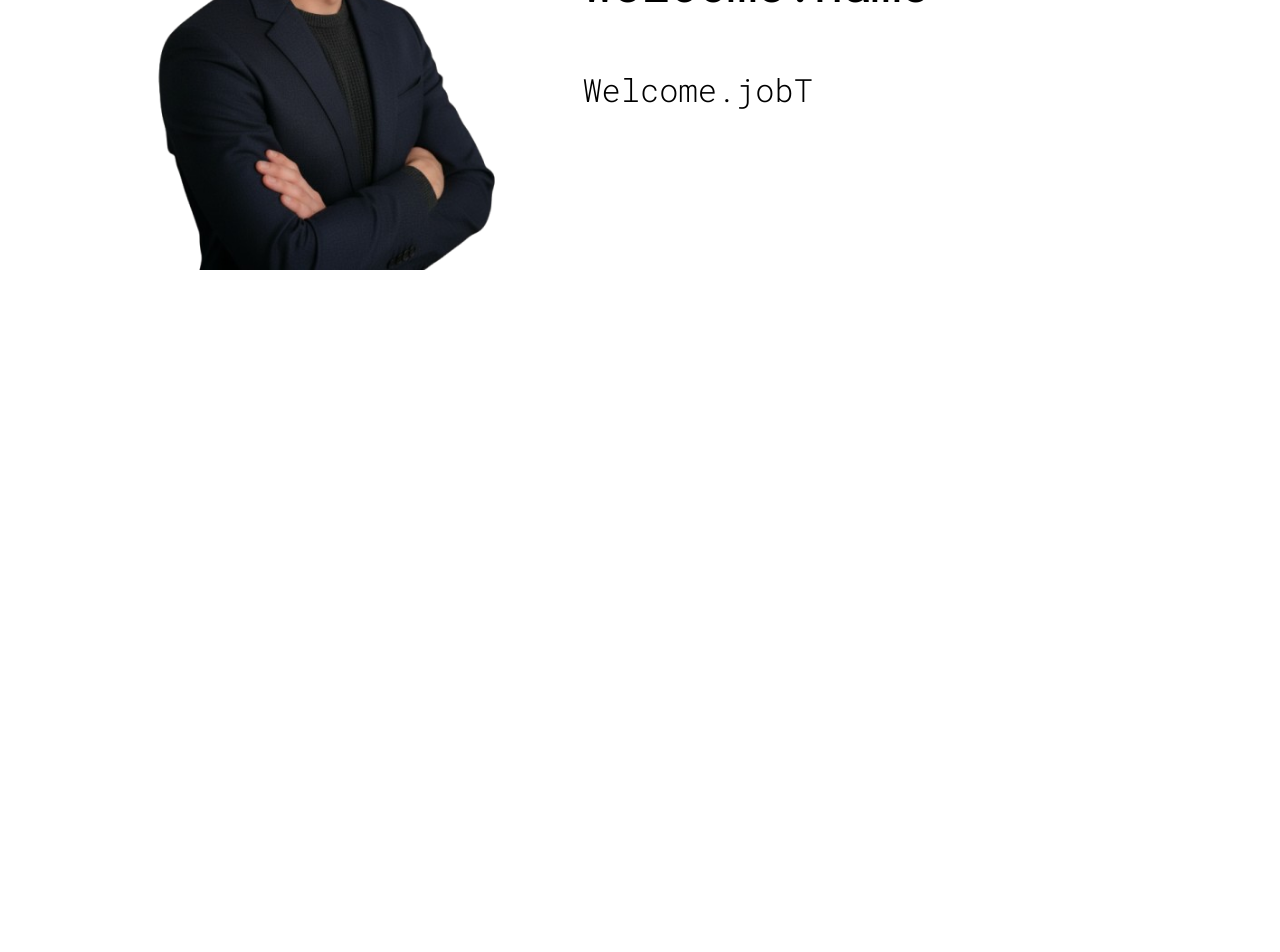
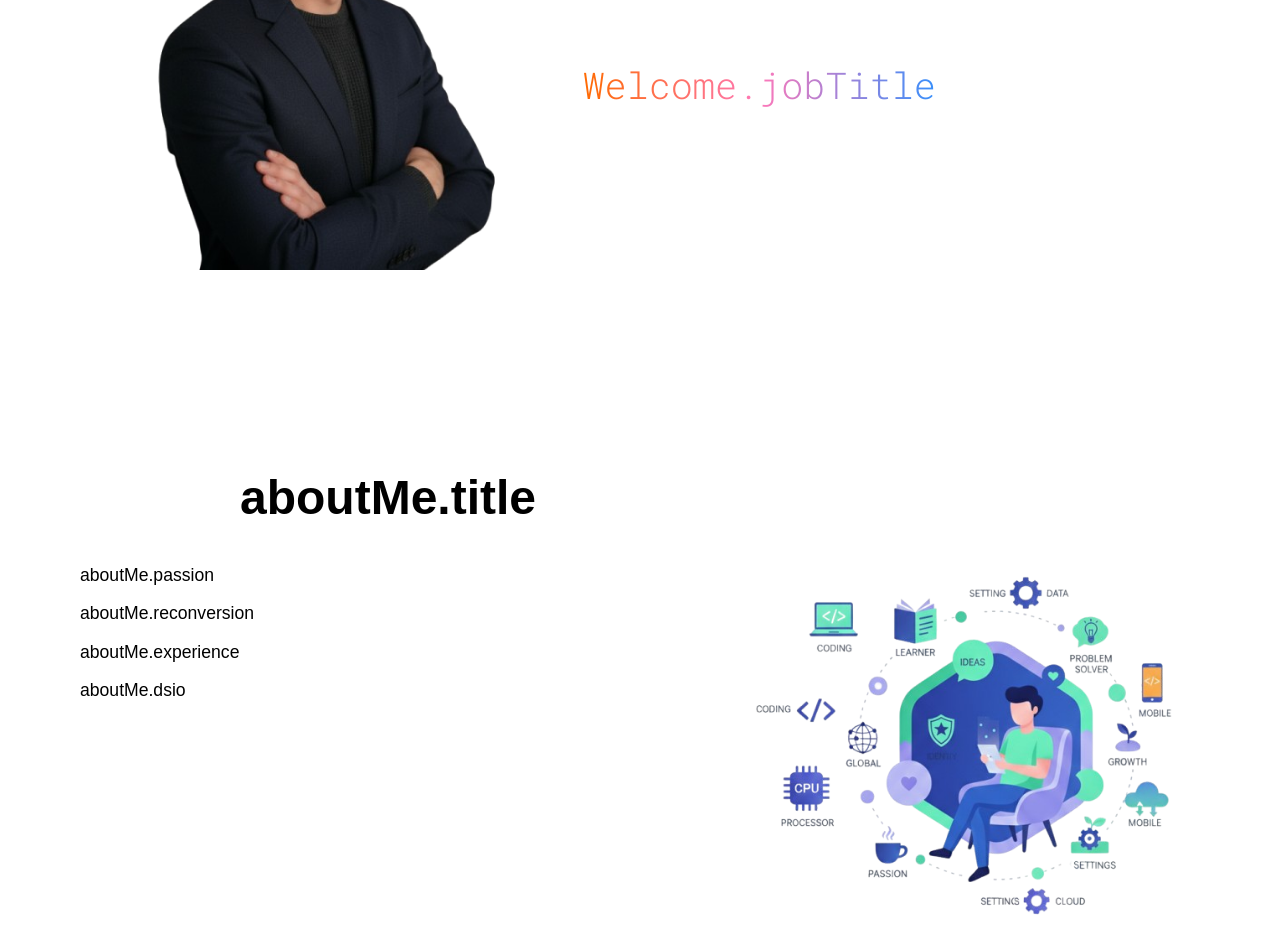
Before and after one commit to jchris3434/CV-2026, a Next.js app: page /en in a window 1280 px wide. Shown: the part 418-1370 px from the top of the page. Before the commit the page ends 800 px from the top, so only its background shows below. Built offline with nearby package versions, Linux system fonts and the light colour scheme; a web font is replaced by a local one.

Commit message:
aboutMe ok

```diff
--- /dev/null
+++ b/app/[locale]/Components/AboutMe/about.module.css
@@ -0,0 +1,55 @@
+.sectionAbout {
+  height: calc(100vh - 4rem);
+  width: 90%;
+  margin: 0 auto;
+  display: flex;
+  justify-content: space-between;
+}
+
+.divLeft {
+  width: 55%;
+  /* background-color: lightgray; */
+  /* display: flex; */
+  flex-direction: column;
+  justify-content: center;
+  padding: 1rem;
+  padding-top: 3rem;
+  font-size: 1.1rem;
+
+}
+
+
+.divLeft p {
+  text-align: justify;
+}
+
+.divLeft p:first-of-type {
+  text-align: left;
+}
+
+.divRight {
+  width: 45%;
+  /* background-color: lightblue; */
+  display: flex;
+  justify-content: center;
+  flex-direction: column;
+}
+
+.spanBold {
+  font-weight: bold;
+}
+
+.spanTitle {
+  text-align: center;
+  font-size: 3rem;
+}
+
+.spanPassion {
+  text-align: left;
+}
+
+.imageLeft {
+  width: auto;
+  height: 25rem;
+  object-fit: contain;
+}
--- /dev/null
+++ b/app/[locale]/Components/AboutMe/about.tsx
@@ -0,0 +1,59 @@
+'use client';
+
+import styles from './about.module.css';
+import { useTranslations } from 'next-intl';
+import Image from 'next/image';
+
+export default function AboutMe() {
+  const t = useTranslations('aboutMe');
+
+  return (
+    <section className={styles.sectionAbout}>
+      <div className={styles.divLeft}>
+        <h1 className={styles.spanTitle}>{t('title')}</h1>
+
+        <p className={styles.spanPassion}>
+          {t.rich('passion', {
+            important: (chunks) => (
+              <span className={styles.spanBold}>{chunks}</span>
+            )
+          })}
+        </p>
+
+        <p>
+          {t.rich('reconversion', {
+            important: (chunks) => (
+              <span className={styles.spanBold}>{chunks}</span>
+            )
+          })}
+        </p>
+
+        <p>
+          {t.rich('experience', {
+            important: (chunks) => (
+              <span className={styles.spanBold}>{chunks}</span>
+            )
+          })}
+        </p>
+
+        <p>
+          {t.rich('dsio', {
+            important: (chunks) => (
+              <span className={styles.spanBold}>{chunks}</span>
+            )
+          })}
+        </p>
+      </div>
+
+      <div className={styles.divRight}>
+        <Image
+          src="/images/aboutMe-NoBG.png"
+          width={6016}
+          height={4016}
+          alt="Picture of the author"
+          className={styles.imageLeft}
+        />
+      </div>
+    </section>
+  );
+}
--- a/app/[locale]/Components/Navbar/navbar.tsx
+++ b/app/[locale]/Components/Navbar/navbar.tsx
@@ -11,7 +11,7 @@ import { Funnel_Sans  } from 'next/font/google';
 // Mapper les sections avec les clés exactes de traduction
 const sectionKeys: { [key: string]: string } = {
     "about-me": "about",
-    "education": "education",
+    "tools": "tools",
     "resume": "resume",
     "projects": "projects",
     "contact": "contact",
--- a/app/[locale]/Components/Welcome/welcome.module.css
+++ b/app/[locale]/Components/Welcome/welcome.module.css
@@ -52,3 +52,30 @@ body {
   min-height: 1.5em;
   transition: opacity 0.5s ease;
 }
+
+/* Animation de rotation rapide et agrandissement */
+@keyframes imageZoomRotate {
+  0% {
+    transform: scale(0.2) rotate(0deg); /* Début - petite taille et non tournée */
+  }
+  100% {
+    transform: scale(1) rotate(1440deg); /* Fin - taille normale après 4 rotations complètes */
+  }
+}
+
+.imageLeft {
+  width: auto;
+  height: 32rem; /* Hauteur de l'image */
+  object-fit: contain;
+  animation: imageZoomRotate 2s ease-out forwards; /* Animation rapide */
+}
+
+.jobTitleContainer {
+  display: inline-block;
+  min-height: 1.5em;
+  transition: opacity 0.5s ease;
+  font-size: 2.3rem;
+  color: transparent; /* Rendre le texte transparent pour voir le gradient */
+  background: linear-gradient(90deg, #ff6a00, #ff78b9, #378ffb);
+  background-clip: text; /* Applique le gradient au texte */
+}
--- a/app/[locale]/Components/Welcome/welcome.tsx
+++ b/app/[locale]/Components/Welcome/welcome.tsx
@@ -67,7 +67,7 @@ export default function Welcome() {
         />
       </div>
 
-      <div className={`${styles.divRight} ${robotoMono.className}`}>
+      <div className={`${styles.divRight} `}>
         <h1 className={styles.name}>
           {nameEffect.text.split("").map((letter, i) => (
             <span
@@ -84,7 +84,7 @@ export default function Welcome() {
 
         <p className={styles.fullstack}>
   <span
-    className={styles.jobTitleContainer}
+    className={`${styles.jobTitleContainer} ${robotoMono.className}`}
     style={{
       opacity: isTypingEnabled ? 1 : 0, // Appliquer l'opacité en fonction de l'état
       transition: 'opacity 0.5s ease',  // Ajouter une transition CSS pour l'animation
--- a/app/[locale]/page.tsx
+++ b/app/[locale]/page.tsx
@@ -2,6 +2,7 @@ import {useTranslations} from 'next-intl';
 import { Metadata } from 'next';
 import Welcome from './Components/Welcome/welcome';
 import Navbar from './Components/Navbar/navbar';
+import AboutMe from './Components/AboutMe/about';
 import { Funnel_Sans  } from 'next/font/google';
 
 export const metadata: Metadata = {
@@ -21,6 +22,7 @@ export default function HomePage() {
     <div className={funnelSans.className}>
       <Navbar />
       <Welcome />
+      <AboutMe />
     </div>
 
     </>
--- a/dictionaries/fr.json
+++ b/dictionaries/fr.json
@@ -4,7 +4,7 @@
   },
   "navbar": {
     "about": "À propos",
-    "education": "Formation",
+    "tools": "Mes outils",
     "resume": "CV",
     "projects": "Projets",
     "contact": "Contact"
@@ -16,5 +16,13 @@
     "jobTitle": "Développeur",
     "jobTitle2": "DevOps",
     "description": "Je crée des applications web modernes et performantes."
-  }
+  },
+ "aboutMe": {
+  "title": "QUI SUIS-JE ?",
+  "passion": "<important>Jean-Christophe</important>, développeur web passionné par l’informatique et les technologies modernes.",
+  "reconversion": "Après plus de dix ans d’expérience dans l’hôtellerie de luxe à l’international, j’ai entrepris une reconversion professionnelle en 2022 pour me consacrer pleinement au développement web. Diplômé <important>Développeur Web & Web Mobile</important>, puis <important>Concepteur Développeur d’Applications (option DevOps)</important>, je combine rigueur, sens du service et compétences techniques.",
+  "experience": "J’ai exercé en tant que développeur front-end au sein de l’agence digitale <important>Osmova (French Tech)</important> et chez <important>Exaprint</important>, où j’ai contribué à la réalisation de projets innovants et à la transformation numérique.",
+  "dsio": "Aujourd’hui, basé sur <important>l’île de La Réunion</important>, terre où une partie de mes racines se trouvent, j’ai rejoint la <important>Direction des systèmes d'information et Organisation</important> du <important>Conseil Régional de La Réunion</important>, où je participe à des projets numériques à forts enjeux organisationnels et institutionnels."
 }
+
+}
```
Also changed, not shown: public/images/aboutMe-NoBG.png (added).
